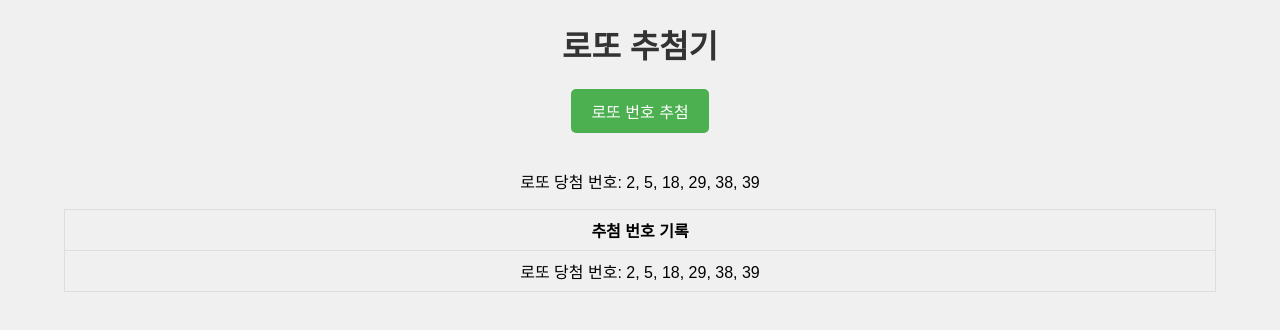
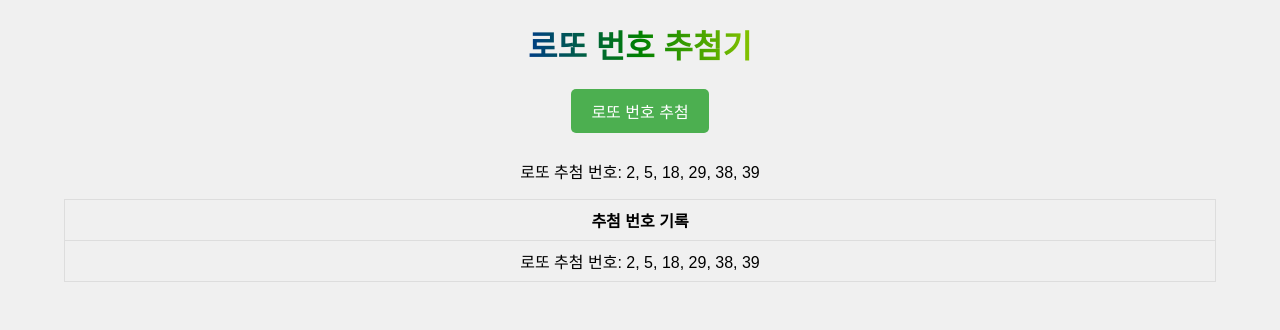
Before and after one commit to gabin09/ai.github.io, a plain HTML site: page index.html in a window 1280 px wide. Both pictures are taken after a click on the button "로또 번호 추첨". Drawn offline with Linux system fonts and the light colour scheme.

Commit message:
Update index.html

```diff
--- a/index.html
+++ b/index.html
@@ -3,7 +3,7 @@
 <head>
 <meta charset="UTF-8">
 <meta name="viewport" content="width=device-width, initial-scale=1.0, maximum-scale=1.0, user-scalable=no">
-<title>로또 추첨기</title>
+<title>로또 번호 추첨기</title>
 <style>
     body {
         font-family: Arial, sans-serif;
@@ -12,9 +12,13 @@
         margin: 0;
         padding: 0;
     }
-    h1 {
-        color: #333;
-    }
+h1 {
+    /* 무지개 색상 그라데이션을 적용합니다. */
+    background: linear-gradient(to right, violet, indigo, blue, green, yellow, orange, red);
+    -webkit-background-clip: text; /* 텍스트에만 적용되도록 설정합니다. */
+    color: transparent; /* 원래 텍스트는 투명하게 설정합니다. */
+}
+
     button {
         padding: 10px 20px;
         font-size: 16px;
@@ -23,7 +27,8 @@
         border: none;
         cursor: pointer;
         border-radius: 5px;
-        margin-bottom: 20px;
+        margin-bottom: 10px; /* 20px 에서 10px 로 변경 */
+        margin-bottom: 10px; /* 새로운 속성: 버튼을 위로 이동시킵니다. */
     }
     button:hover {
         background-color: #45a049;
@@ -41,7 +46,7 @@
 </style>
 </head>
 <body>
-<h1>로또 추첨기</h1>
+<h1>로또 번호 추첨기</h1>
 <button onclick="generateLottoNumbers()">로또 번호 추첨</button>
 <p id="lottoNumbers"></p>
 <table id="lottoHistory">
@@ -66,7 +71,7 @@ function generateLottoNumbers() {
     lottoNumbers.sort(function(a, b) {
         return a - b;
     });
-    var lottoNumbersText = "로또 당첨 번호: " + lottoNumbers.join(", ");
+    var lottoNumbersText = "로또 추첨 번호: " + lottoNumbers.join(", ");
     document.getElementById("lottoNumbers").textContent = lottoNumbersText;
 
     // 기록 추가
```
